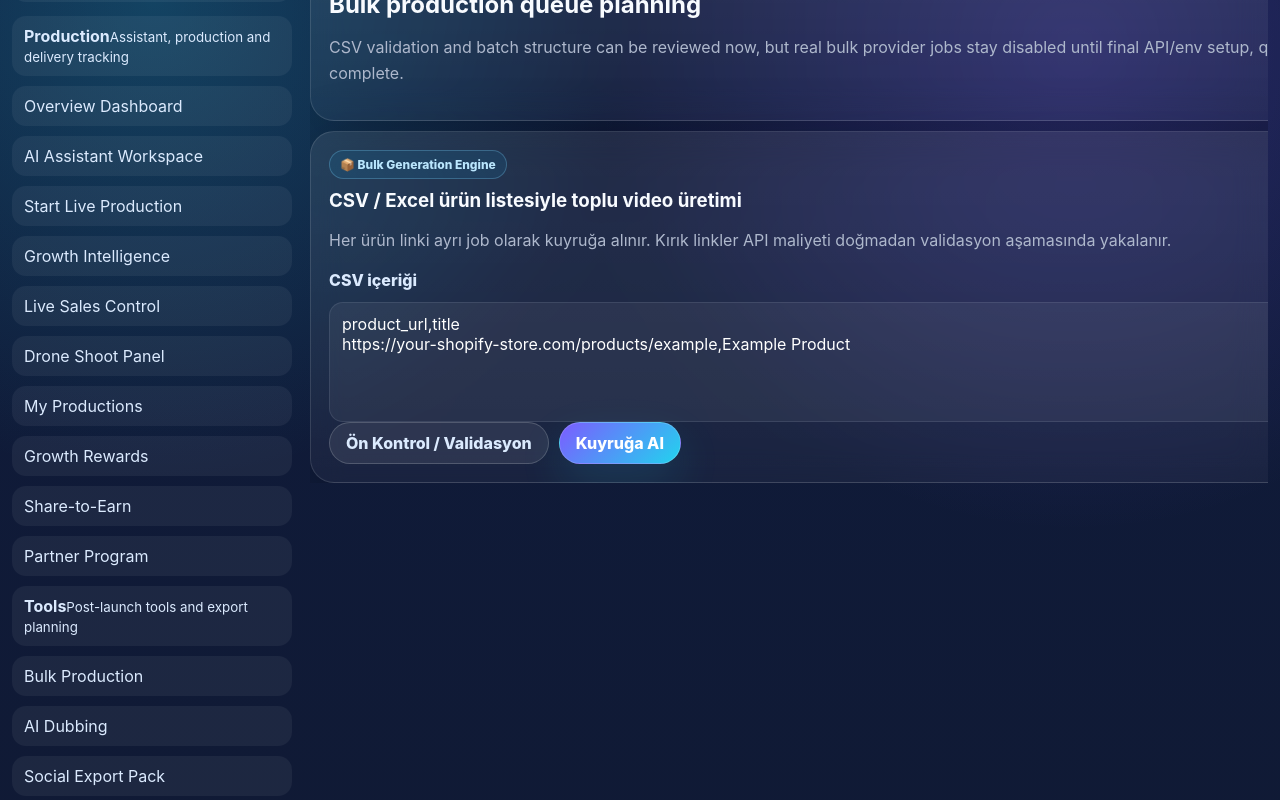
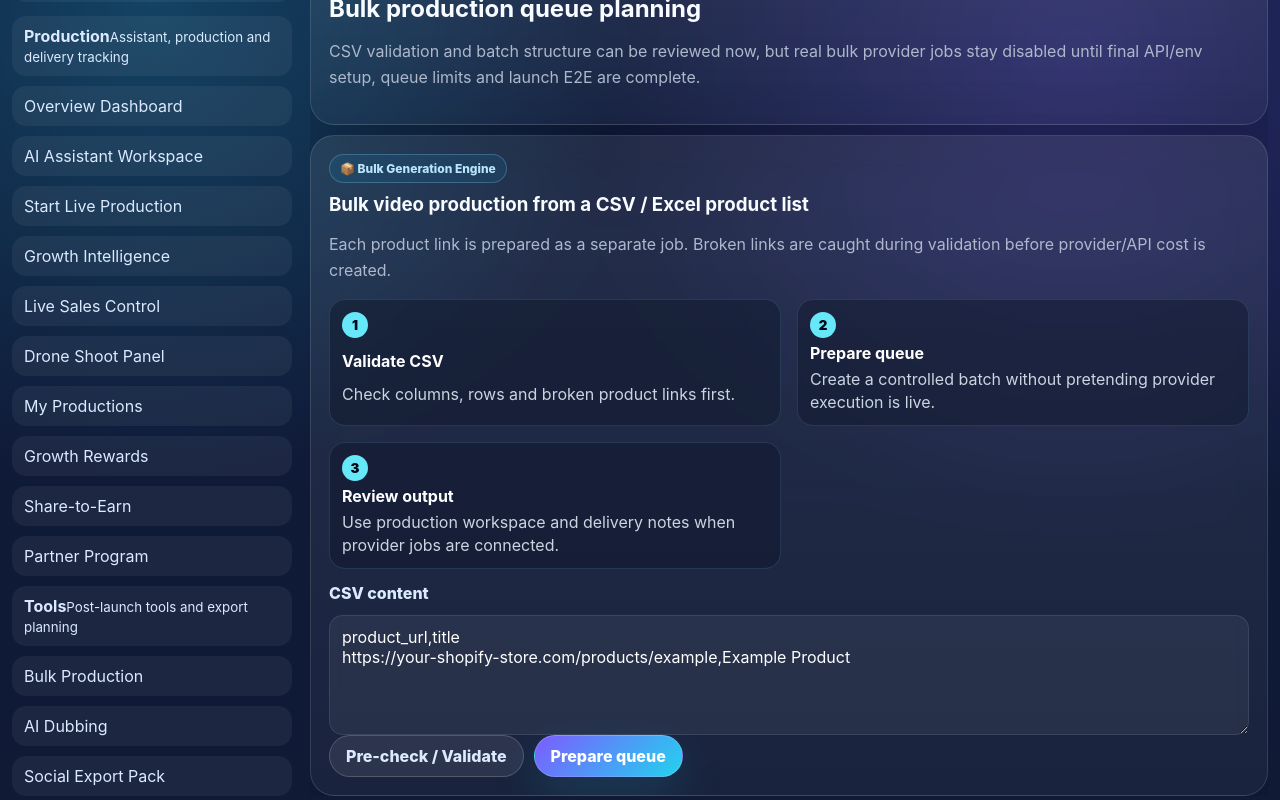
Before and after one commit to olcayto44/crelavo-vercel-upload, a Next.js app: page /dashboard/bulk in a window 1280 px wide. Shown: the part 200-1000 px from the top of the page. Built offline with nearby package versions, Linux system fonts and the light colour scheme; no server answers.

Commit message:
fix brand kit bulk and dubbing dashboard text layout

```diff
--- a/src/app/dashboard/bulk/page.tsx
+++ b/src/app/dashboard/bulk/page.tsx
@@ -3,7 +3,7 @@ import { BulkGenerationPanel } from "@/components/BulkGenerationPanel";
 
 export default function BulkPage() {
   return (
-    <DashboardShell>
+    <DashboardShell className="dashboard-postlaunch-shell">
       <div className="production-hero-card compact-production-hero">
         <span className="badge">Phase 2 bulk planning</span>
         <h2>Bulk production queue planning</h2>
--- a/src/app/dashboard/dubbing/page.tsx
+++ b/src/app/dashboard/dubbing/page.tsx
@@ -3,7 +3,7 @@ import { DubbingPanel } from "@/components/DubbingPanel";
 
 export default function DubbingPage() {
   return (
-    <DashboardShell>
+    <DashboardShell className="dashboard-postlaunch-shell">
       <div className="production-hero-card compact-production-hero">
         <span className="badge">Phase 2 dubbing planning</span>
         <h2>Dubbing and lip-sync workflow planning</h2>
--- a/src/components/BulkGenerationPanel.tsx
+++ b/src/components/BulkGenerationPanel.tsx
@@ -12,28 +12,33 @@ export function BulkGenerationPanel() {
     const response = await fetch("/api/bulk/validate", { method: "POST", headers: { "Content-Type": "application/json" }, body: JSON.stringify({ csv }) });
     const data = await response.json();
     setSummary(data.summary ?? null);
-    setMessage(response.ok ? "CSV kontrol edildi. Geçerli satırlar kuyruğa alınabilir." : data.error ?? "CSV kontrol edilemedi.");
+    setMessage(response.ok ? "CSV checked. Valid rows can be prepared for the queue." : data.error ?? "CSV could not be checked.");
   }
 
   async function createBatch() {
     const { data: userData } = await supabaseBrowser().auth.getUser();
     const userId = userData.user?.id;
-    if (!userId) return setMessage("Toplu üretim için giriş yapmalısın.");
+    if (!userId) return setMessage("Sign in to create a bulk production batch.");
     const response = await fetch("/api/bulk/create", { method: "POST", headers: { "Content-Type": "application/json" }, body: JSON.stringify({ user_id: userId, csv, title: "Bulk product videos" }) });
     const data = await response.json();
     setSummary(data.summary ?? null);
-    setMessage(response.ok ? "Bulk batch oluşturuldu. Ürünler kontrollü kuyrukta işlenecek." : data.error ?? "Bulk batch oluşturulamadı.");
+    setMessage(response.ok ? "Bulk batch created. Items will be processed in the controlled queue." : data.error ?? "Bulk batch could not be created.");
   }
 
   return (
-    <div className="card">
+    <div className="card bulk-planning-card">
       <span className="badge">📦 Bulk Generation Engine</span>
-      <h3>CSV / Excel ürün listesiyle toplu video üretimi</h3>
-      <p>Her ürün linki ayrı job olarak kuyruğa alınır. Kırık linkler API maliyeti doğmadan validasyon aşamasında yakalanır.</p>
-      <div className="field"><label>CSV içeriği</label><textarea value={csv} onChange={(event) => setCsv(event.target.value)} /></div>
-      <div style={{ display: "flex", gap: 10, flexWrap: "wrap" }}>
-        <button className="btn secondary" type="button" onClick={validate}>Ön Kontrol / Validasyon</button>
-        <button className="btn" type="button" onClick={createBatch}>Kuyruğa Al</button>
+      <h3>Bulk video production from a CSV / Excel product list</h3>
+      <p>Each product link is prepared as a separate job. Broken links are caught during validation before provider/API cost is created.</p>
+      <div className="brand-kit-flow-grid">
+        <span><small>1</small><strong>Validate CSV</strong><em>Check columns, rows and broken product links first.</em></span>
+        <span><small>2</small><strong>Prepare queue</strong><em>Create a controlled batch without pretending provider execution is live.</em></span>
+        <span><small>3</small><strong>Review output</strong><em>Use production workspace and delivery notes when provider jobs are connected.</em></span>
+      </div>
+      <div className="field"><label>CSV content</label><textarea value={csv} onChange={(event) => setCsv(event.target.value)} /></div>
+      <div className="postlaunch-action-row">
+        <button className="btn secondary" type="button" onClick={validate}>Pre-check / Validate</button>
+        <button className="btn" type="button" onClick={createBatch}>Prepare queue</button>
       </div>
       {summary ? <pre style={{ whiteSpace: "pre-wrap", color: "#bae6fd" }}>{JSON.stringify(summary, null, 2)}</pre> : null}
       {message ? <p className="form-message">{message}</p> : null}
```
Also changed, not shown: src/components/BrandKitPanel.tsx (+9 -9 lines), src/components/DubbingPanel.tsx (+14 -9 lines), src/app/globals.css.
